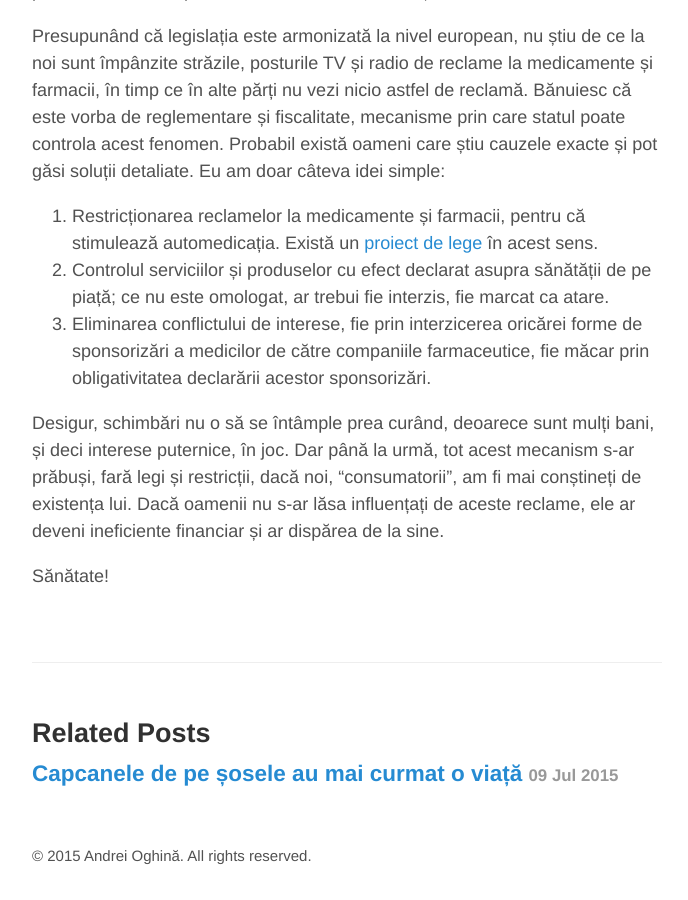
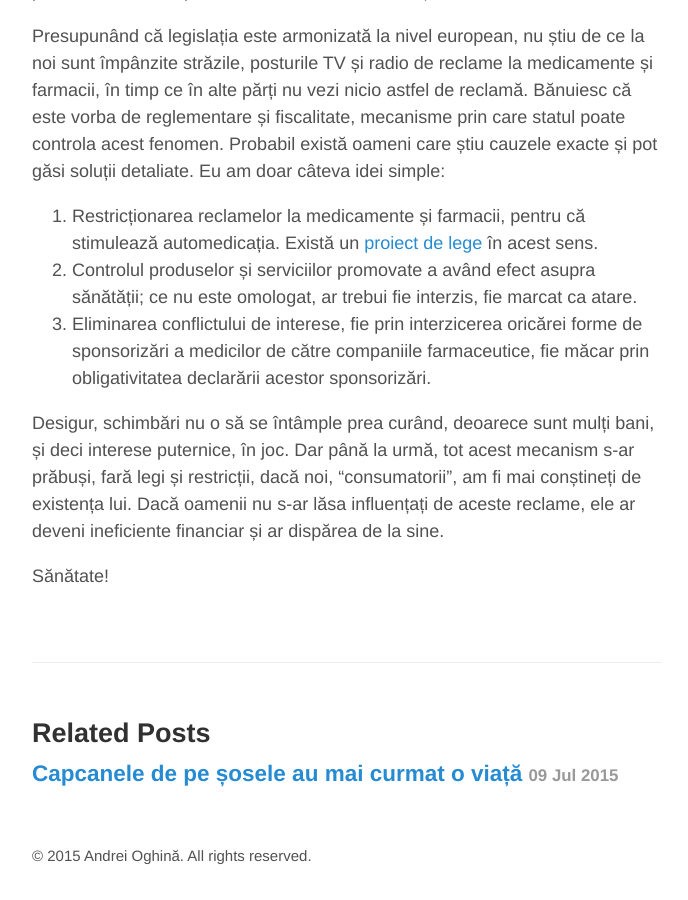
Before and after one commit to aoghina/aoghina.github.io, a Jekyll site: the page built from _posts/2015-02-01-medicamente-bomboane-detergenti.md, in a window 1280 px wide and 900 px high, scrolled down 2822 px. Shown: the whole window, without its empty margins (293-981 px from the left). Built offline with Jekyll 4.4.1, drawn with Linux system fonts in a browser that asks for light colours; comment, search, counter and statistics services are not loaded.

Commit message:
Small update to the medicamente post

```diff
--- a/_posts/2015-02-01-medicamente-bomboane-detergenti.md
+++ b/_posts/2015-02-01-medicamente-bomboane-detergenti.md
@@ -32,7 +32,7 @@ Nu sunt de vină medicii, dar nici companiile, căci dacă concurența își fac
 Presupunând că legislația este armonizată la nivel european, nu știu de ce la noi sunt împânzite străzile, posturile TV și radio de reclame la medicamente și farmacii, în timp ce în alte părți nu vezi nicio astfel de reclamă. Bănuiesc că este vorba de reglementare și fiscalitate, mecanisme prin care statul poate controla acest fenomen. Probabil există oameni care știu cauzele exacte și pot găsi soluții detaliate. Eu am doar câteva idei simple:
 
 1. Restricționarea reclamelor la medicamente și farmacii, pentru că stimulează automedicația. Există un [proiect de lege][4] în acest sens.
-2. Controlul serviciilor și produselor cu efect declarat asupra sănătății de pe piață; ce nu este omologat, ar trebui fie interzis, fie marcat ca atare.
+2. Controlul produselor și serviciilor promovate a având efect asupra sănătății; ce nu este omologat, ar trebui fie interzis, fie marcat ca atare.
 3. Eliminarea conflictului de interese, fie prin interzicerea oricărei forme de sponsorizări a medicilor de către companiile farmaceutice, fie măcar prin obligativitatea declarării acestor sponsorizări.
 
 Desigur, schimbări nu o să se întâmple prea curând, deoarece sunt mulți bani, și deci interese puternice, în joc. Dar până la urmă, tot acest mecanism s-ar prăbuși, fară legi și restricții, dacă noi, "consumatorii", am fi mai conștineți de existența lui. Dacă oamenii nu s-ar lăsa influențați de aceste reclame, ele ar deveni ineficiente financiar și ar dispărea de la sine.
```
